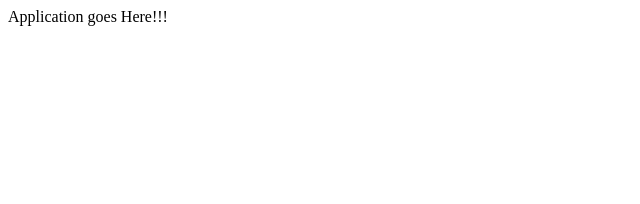
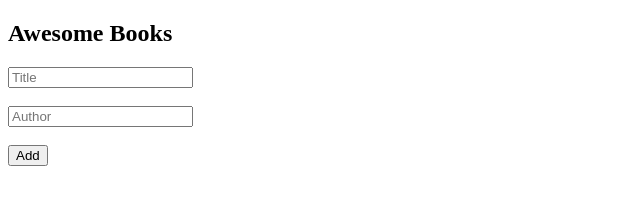
Before and after one commit to Ukaypromise/awesome-book, a website: page index.html in a window 1280 px wide. Shown: the whole page, without its empty margins (0-640 px from the left). Drawn offline with Linux system fonts and the light colour scheme.

Commit message:
added author details in README file and a new section with data in the index.html file

```diff
--- a/index.html
+++ b/index.html
@@ -4,9 +4,16 @@
     <meta charset="UTF-8">
     <meta http-equiv="X-UA-Compatible" content="IE=edge">
     <meta name="viewport" content="width=device-width, initial-scale=1.0">
-    <title>Document</title>
+    <title>Awesome Book</title>
 </head>
 <body>
-    Application goes Here!!!
+    <section>
+        <h1>Awesome Books</h1>
+        <form action="#" method="post">
+            <input name="Title" type="text" placeholder="Title" ><br/><br/>
+            <input name="Author" type="text" placeholder="Author"><br/><br/>
+            <button type="submit">Add</button>
+            </form>
+    </section>
 </body>
 </html>
```
Also changed, not shown: README.md.
